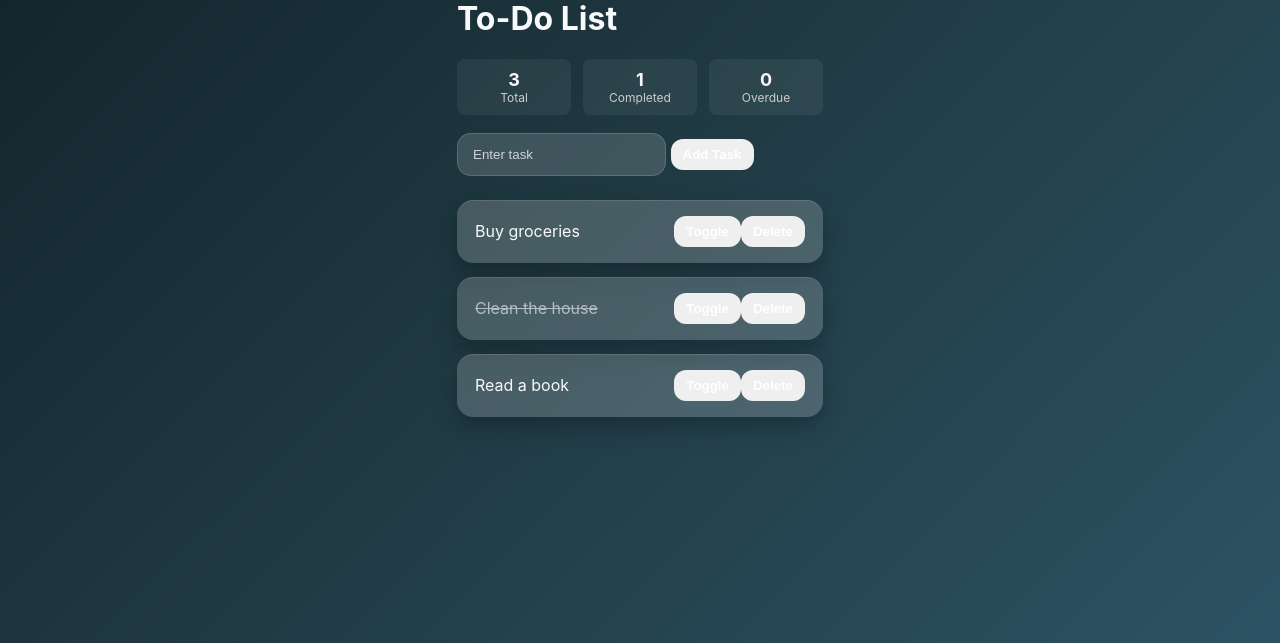
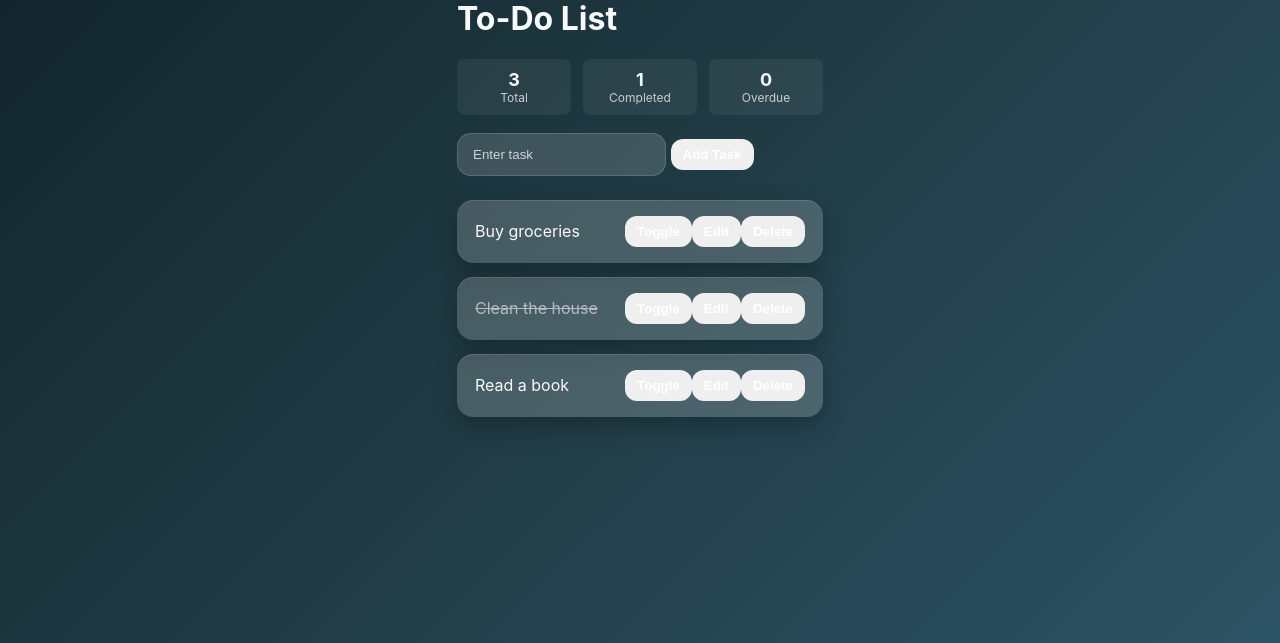
Before and after one commit to nv23108/flask-todo-app, a Flask app: page / in a window 1280 px wide. Shown: the part 233-876 px from the top of the page. Run offline with Flask 2, Linux system fonts and the light colour scheme.

Commit message:
feat(ui): add Edit button to JS-rendered items; modal available for editing tasks

```diff
--- a/flask-todo-app/templates/index.html
+++ b/flask-todo-app/templates/index.html
@@ -116,6 +116,7 @@
                         ${due}
                     </div>
                     <button class="toggle" onclick="toggleTask(${task.id})">Toggle</button>
+                    <button class="edit" onclick="openEditModal(${task.id})">Edit</button>
                     <button class="delete" onclick="deleteTask(${task.id})">Delete</button>
                 `;
                 taskList.appendChild(li);
```
